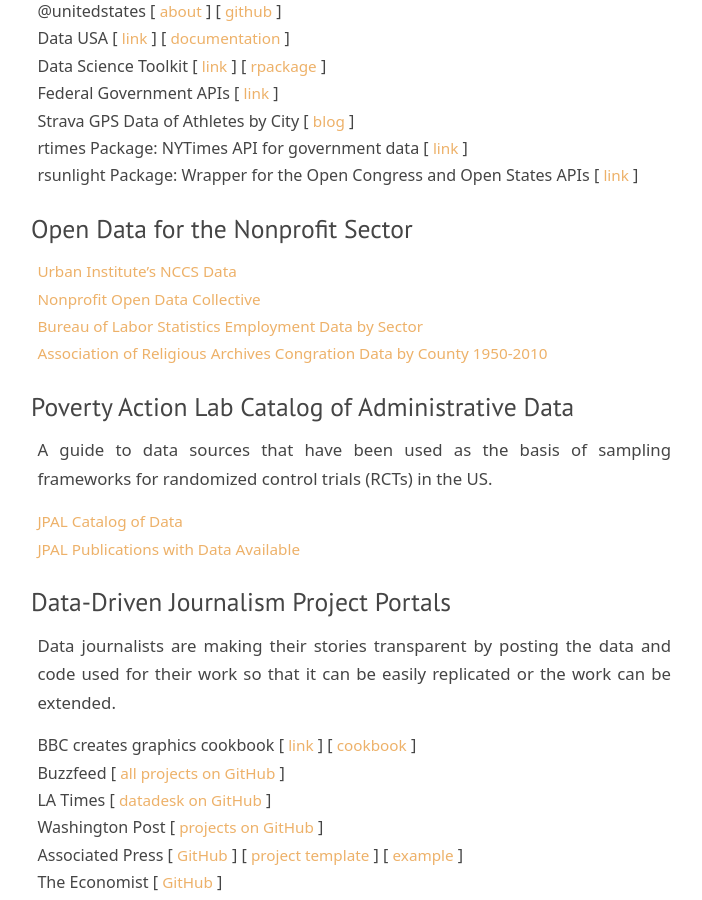
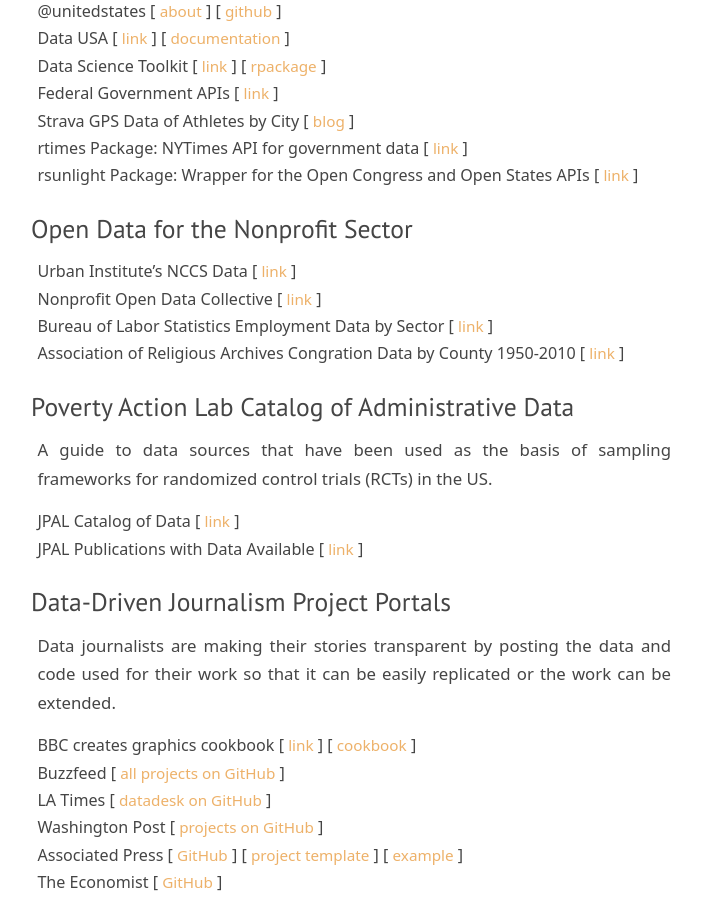
Before and after one commit to DS4PS/ds4ps.github.io, a Jekyll site: the page built from data.md, in a window 1280 px wide and 900 px high, scrolled down 3150 px. Shown: the whole window, without its empty margins (289-991 px from the left). Built offline with Jekyll 4.4.1, drawn with Linux system fonts in a browser that asks for light colours; nearby versions of some CDN libraries; library files that are not in the unit come from our copies.

Commit message:
Update data.md

```diff
--- a/data.md
+++ b/data.md
@@ -112,17 +112,17 @@
 
 ### Open Data for the Nonprofit Sector
 
-* [Urban Institute's NCCS Data](https://nccs-data.urban.org/index.php)
-* [Nonprofit Open Data Collective](https://nonprofit-open-data-collective.github.io/overview/)
-* [Bureau of Labor Statistics Employment Data by Sector](https://www.bls.gov/bdm/nonprofits/nonprofits.htm)
-* [Association of Religious Archives Congration Data by County 1950-2010](http://www.thearda.com/archive/browse.asp)
+* Urban Institute's NCCS Data [ [link](https://nccs-data.urban.org/index.php) ]
+* Nonprofit Open Data Collective [ [link](https://nonprofit-open-data-collective.github.io/overview/) ]
+* Bureau of Labor Statistics Employment Data by Sector [ [link](https://www.bls.gov/bdm/nonprofits/nonprofits.htm) ]
+* Association of Religious Archives Congration Data by County 1950-2010 [ [link](http://www.thearda.com/archive/browse.asp) ]
 
 ### Poverty Action Lab Catalog of Administrative Data
 
 A guide to data sources that have been used as the basis of sampling frameworks for randomized control trials (RCTs) in the US.
 
-* [JPAL Catalog of Data](https://www.povertyactionlab.org/sites/default/files/documents/AdminDataCatalog.pdf)
-* [JPAL Publications with Data Available](https://www.povertyactionlab.org/evaluations?f[0]=field_external_data:title:1)
+* JPAL Catalog of Data [ [link](https://www.povertyactionlab.org/sites/default/files/documents/AdminDataCatalog.pdf) ]
+* JPAL Publications with Data Available [ [link](https://www.povertyactionlab.org/evaluations?f[0]=field_external_data:title:1) ]
 
 
 
```
